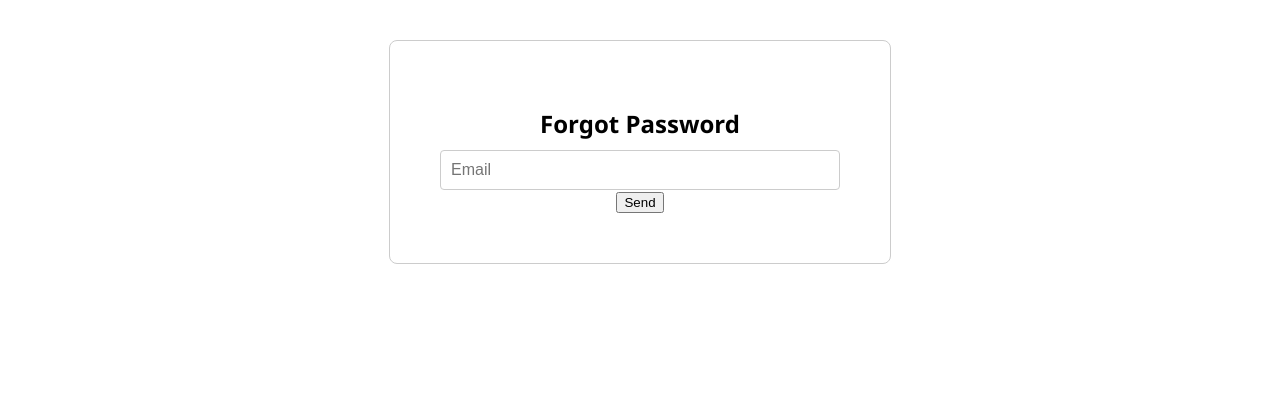
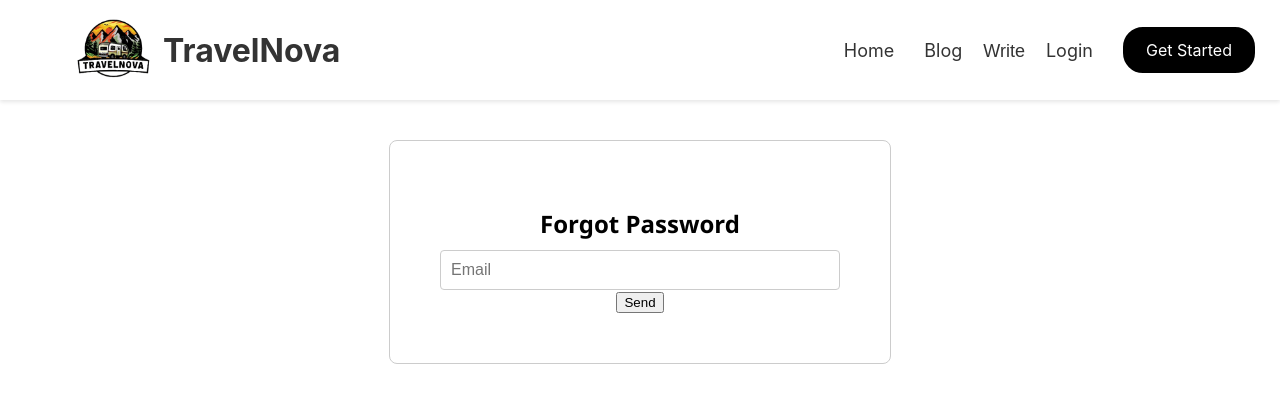
Before and after one commit to project-travelnova/frontend, a React (Create React App) app: page /forgot-password in a window 1280 px wide. Shown: the top 402 px of the page. Built offline with nearby package versions, Linux system fonts and the light colour scheme.

Commit message:
Blog page updated

```diff
--- a/src/pages/BlogDetails.css
+++ b/src/pages/BlogDetails.css
@@ -1,5 +1,8 @@
 .blog-details-container {
+    display: block;
+    margin: 40px auto;
     padding: 20px;
+    width: 65%;
 }
 
 .blog-details-container h1 {
--- a/src/pages/BlogPage.js
+++ b/src/pages/BlogPage.js
@@ -2,6 +2,7 @@ import React, { useEffect, useState } from 'react';
 import axios from 'axios';
 import Blog from '../components/Blog';
 import './BlogPage.css';
+import Header from '../components/Header';
 
 const BlogPage = () => {
     const [blogs, setBlogs] = useState([]);
@@ -21,6 +22,8 @@ const BlogPage = () => {
     };
 
     return (
+        <div>
+        <Header />
         <div className="blog-container">
             <div className="blog-content">
                 <div className="blog-filter">
@@ -53,6 +56,7 @@ const BlogPage = () => {
                 </ul>
             </div>
         </div>
+        </div>
     );
 };
 
--- a/src/pages/ForgotPassword.js
+++ b/src/pages/ForgotPassword.js
@@ -1,5 +1,6 @@
 import React, { useState } from 'react';
 import './Auth.css';
+import Header from '../components/Header';
 
 const ForgotPassword = () => {
     const [email, setEmail] = useState('');
@@ -11,6 +12,8 @@ const ForgotPassword = () => {
     };
 
     return (
+        <div>
+        <Header />
         <div className="auth-container">
             <h1>Forgot Password</h1>
             <form onSubmit={handleSubmit}>
@@ -24,6 +27,7 @@ const ForgotPassword = () => {
                 <button type="submit">Send</button>
             </form>
         </div>
+        </div>
     );
 };
 
```
